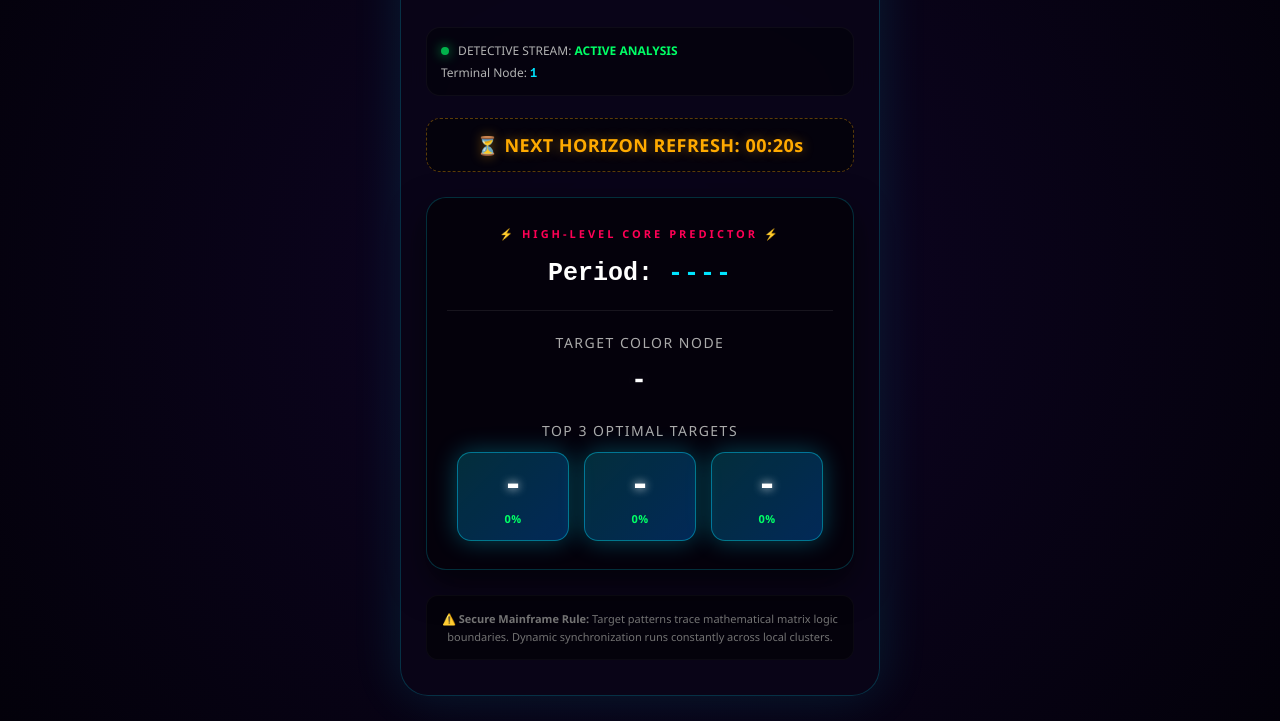
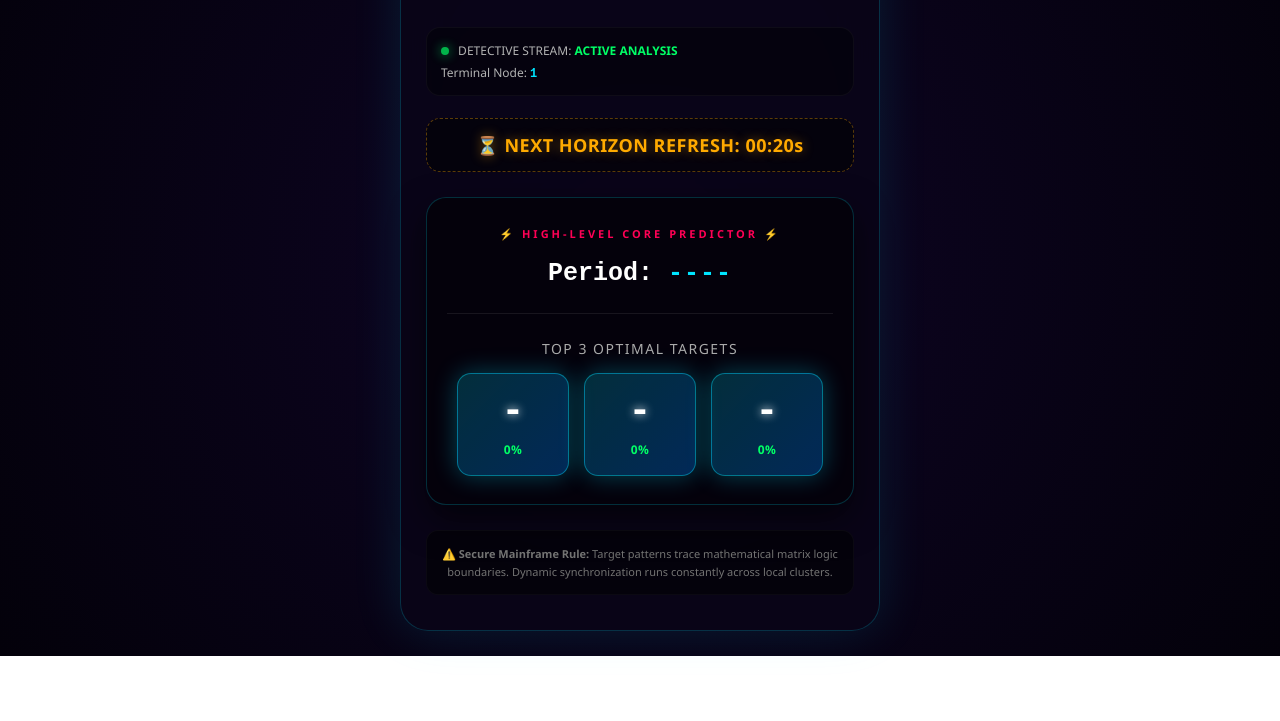
Before and after one commit to pjankushkumar-cmd/yaarwinwithhackii, a website: page public/dashboard.html in a window 1280 px wide. Shown: the part 147-868 px from the top of the page. After the commit the page ends 803 px from the top, so only its background shows below. Drawn offline with nearby package versions, Linux system fonts and the light colour scheme; no server answers; sample sign-in values are in the browser's storage.

Commit message:
Update dashboard.html

```diff
--- a/public/dashboard.html
+++ b/public/dashboard.html
@@ -38,37 +38,32 @@
             display: flex;
             justify-content: center;
             gap: 15px;
-            margin-top: 10px;
+            margin-top: 15px;
         }
         .num-block {
             background: linear-gradient(135deg, rgba(0, 229, 255, 0.2), rgba(0, 102, 204, 0.4));
             border: 1px solid rgba(0, 229, 255, 0.4);
             color: #fff;
-            padding: 12px 0;
+            padding: 16px 0;
             width: 110px;
             border-radius: 14px;
             box-shadow: 0 0 25px rgba(0, 229, 255, 0.3);
             text-align: center;
         }
         .num-main-val {
-            font-size: 36px;
+            font-size: 38px;
             font-weight: 900;
             font-family: monospace;
             display: block;
             text-shadow: 0 0 10px #fff;
+            margin-bottom: 4px;
         }
         .num-sub-lbl {
-            font-size: 11px;
+            font-size: 12px;
             letter-spacing: 0.5px;
-            color: #00ff66;
+            color: var(--neon-green);
             font-weight: 700;
             text-transform: uppercase;
-        }
-        .color-badge {
-            font-size: 28px;
-            font-weight: 900;
-            letter-spacing: 2px;
-            text-shadow: 0 0 20px rgba(255,255,255,0.25);
         }
     </style>
 </head>
@@ -90,12 +85,9 @@
             <h3 style="margin: 0 0 18px 0; font-size: 11px; color:var(--neon-pink); letter-spacing: 3px; font-weight: 800;">⚡ HIGH-LEVEL CORE PREDICTOR ⚡</h3>
             <h2 id="periodId" style="font-size: 25px; margin: 5px 0; color: #fff; font-family: monospace;">Period: <span style="color: var(--neon-cyan); letter-spacing: 1px;">----</span></h2>
 
-            <hr style="border:0; border-top: 1px solid rgba(255,255,255,0.08); margin: 22px 0;">
+            <hr style="border:0; border-top: 1px solid rgba(255,255,255,0.08); margin: 25px 0;">
 
-            <div style="font-size: 14px; margin-bottom: 6px; color: #aaa; text-transform: uppercase; letter-spacing: 1.5px;">Target Color Node</div>
-            <div id="colorResult" class="color-badge" style="margin-bottom: 25px;">-</div>
-
-            <div style="font-size: 14px; margin-bottom: 12px; color: #aaa; text-transform: uppercase; letter-spacing: 1.5px;">Top 3 Optimal Targets</div>
+            <div style="font-size: 14px; margin-bottom: 12px; color: #aaa; text-transform: uppercase; letter-spacing: 1.5px;">TOP 3 OPTIMAL TARGETS</div>
 
             <div class="numbers-container">
                 <div class="num-block">
@@ -166,18 +158,6 @@
                     document.getElementById('num3').innerText = data.topNumbers[2].num;
                     document.getElementById('chance3').innerText = data.topNumbers[2].chance + "%";
                 }
-
-                let clrElement = document.getElementById('colorResult');
-                if(data.color === "GREEN") {
-                    clrElement.style.color = "var(--neon-green)";
-                    clrElement.innerText = "GREEN";
-                } else if(data.color === "RED") {
-                    clrElement.style.color = "var(--neon-red)";
-                    clrElement.innerText = "RED";
-                } else {
-                    clrElement.style.color = "#ffffff";
-                    clrElement.innerText = data.color;
-                }
             }
         });
 
```
